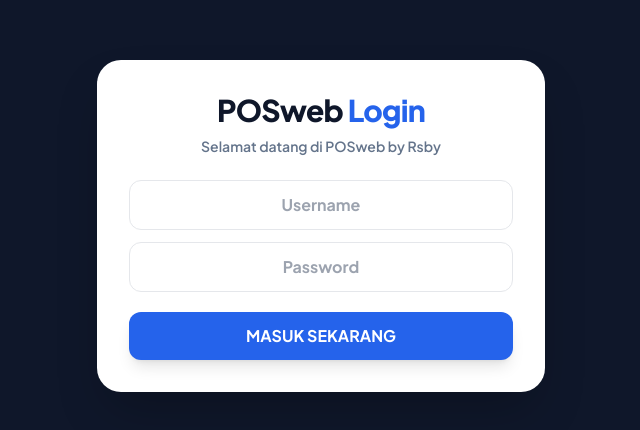
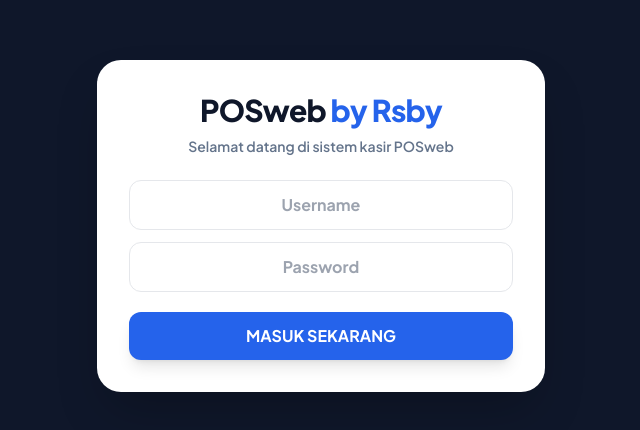
Before and after one commit to monologstorycom-pixel/poin-of-sale-by-rsby, a website: page public/index.html in a window 1280 px wide. Shown: the part 174-604 px from the top of the page, without its empty margins (319-959 px from the left). Drawn offline with nearby package versions, Linux system fonts and the light colour scheme.

Commit message:
Update index.html

```diff
--- a/public/index.html
+++ b/public/index.html
@@ -3,19 +3,18 @@
 <head>
     <meta charset="UTF-8">
     <meta name="viewport" content="width=device-width, initial-scale=1.0, maximum-scale=1.0, user-scalable=no">
-    <title>POSweb by Rsby - Professional POS System</title>
+    <title>POSweb by Rsby - Premium POS System</title>
     <script src="https://cdn.tailwindcss.com"></script>
     <link href="https://fonts.googleapis.com/css2?family=Plus+Jakarta+Sans:wght@400;600;700;800&display=swap" rel="stylesheet">
     <script src="https://cdn.jsdelivr.net/npm/chart.js"></script>
-
     <link rel="stylesheet" href="style.css">
 </head>
 <body class="bg-slate-50 text-slate-900 min-h-screen overflow-hidden flex flex-col relative">
 
     <div id="pageLogin" class="flex items-center justify-center min-h-screen bg-slate-900 p-4 relative z-[100]">
         <div class="bg-white p-8 rounded-3xl shadow-2xl w-full max-w-md text-center">
-            <h1 class="text-3xl font-extrabold tracking-tight mb-2">POSweb <span class="text-blue-600">Login</span></h1>
-            <p class="text-slate-500 mb-6 text-sm font-semibold">Selamat datang di POSweb by Rsby</p>
+            <h1 class="text-3xl font-extrabold tracking-tight mb-2">POSweb <span class="text-blue-600">by Rsby</span></h1>
+            <p class="text-slate-500 mb-6 text-sm font-semibold">Selamat datang di sistem kasir POSweb</p>
             <input type="text" id="inputUser" placeholder="Username" class="w-full p-3 mb-3 rounded-xl border outline-none focus:ring-2 focus:ring-blue-500 font-bold text-center">
             <input type="password" id="inputPass" placeholder="Password" class="w-full p-3 mb-5 rounded-xl border outline-none focus:ring-2 focus:ring-blue-500 font-bold text-center" onkeypress="if(event.key==='Enter') login()">
             <button onclick="login()" class="w-full bg-blue-600 text-white py-3 rounded-xl font-bold hover:bg-blue-700 shadow-lg active:scale-95 transition">MASUK SEKARANG</button>
@@ -42,7 +41,6 @@
                 </div>
 
                 <nav id="mainNav" class="fixed inset-y-0 left-0 w-64 bg-white shadow-2xl z-[80] transform -translate-x-full transition-transform duration-300 flex flex-col p-5 gap-2 overflow-y-auto md:static md:w-auto md:bg-transparent md:shadow-none md:transform-none md:flex-row md:items-center md:p-0 md:flex md:overflow-visible">
-
                     <div class="flex justify-between items-center mb-6 md:hidden pb-4 border-b border-slate-100">
                         <span class="font-black text-blue-600 text-lg">POSweb Menu</span>
                         <button onclick="toggleSidebar(true)" class="p-2 bg-red-50 text-red-600 rounded-lg hover:bg-red-100 active:scale-95 cursor-pointer">
@@ -58,7 +56,7 @@
                     <button id="btnNavSetting" onclick="showTab('setting')" class="px-4 py-3 md:py-1.5 rounded-lg font-bold text-sm md:text-xs transition-all hidden uppercase text-left md:text-center w-full md:w-auto hover:bg-slate-50 cursor-pointer">Setting</button>
 
                     <div class="mt-auto md:hidden pt-4 border-t border-slate-100 w-full"></div>
-                    <button onclick="logout()" class="px-4 py-3 md:py-1.5 bg-red-50 text-red-600 rounded-lg font-bold text-sm md:text-xs shrink-0 md:ml-auto hover:bg-red-100 transition uppercase text-left md:text-center w-full md:w-auto cursor-pointer">Keluar</button>
+                    <button onclick="logout()" class="px-4 py-3 md:py-1.5 bg-red-50 text-red-600 rounded-lg font-bold text-sm md:text-xs shrink-0 md:ml-auto hover:bg-red-100 transition uppercase text-left md:text-center w-full md:w-auto cursor-pointer">Logout</button>
                 </nav>
             </div>
         </header>
```
